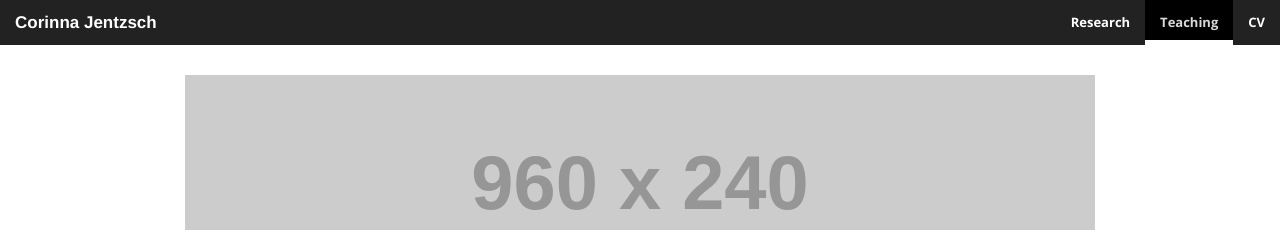
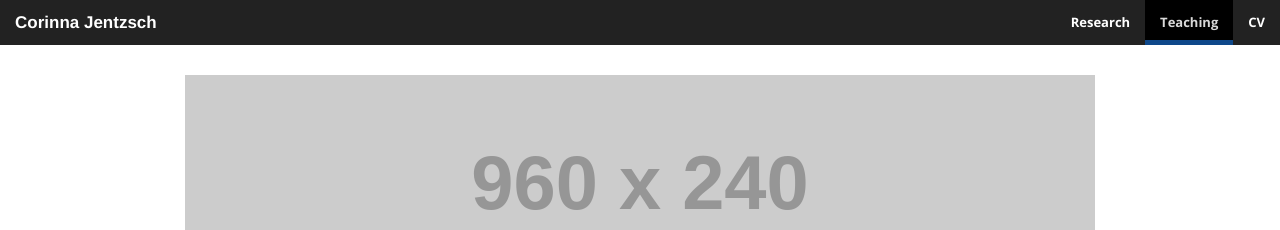
Before and after one commit to corinnajentzsch/corinnajentzsch.github.io, a Jekyll site: the page built from teaching.md, in a window 1280 px wide. Shown: the top 230 px of the page. Built offline with Jekyll 4.4.1, drawn with Linux system fonts in a browser that asks for light colours; nearby versions of some CDN libraries; library files that are not in the unit come from our copies.

Commit message:
Updated assets/css/app.css

```diff
--- a/assets/css/app.css
+++ b/assets/css/app.css
@@ -12,7 +12,7 @@ a { color: #0e488a; }
 
 @media (min-width: 940px) {
   .top-bar ul li.active>a {
-    border-bottom: 5px solid #fff;
+    border-bottom: 5px solid #0e488a;
   }
 }
 
```
